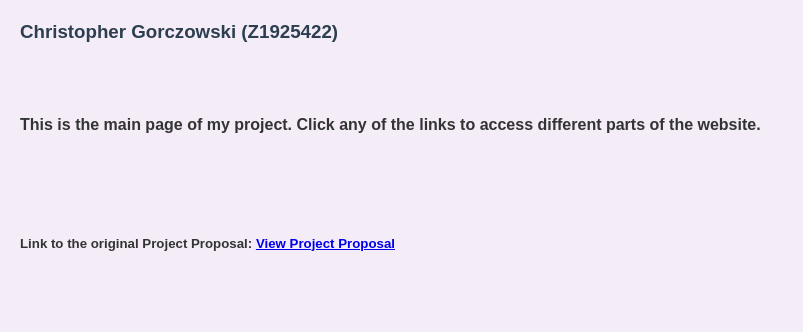
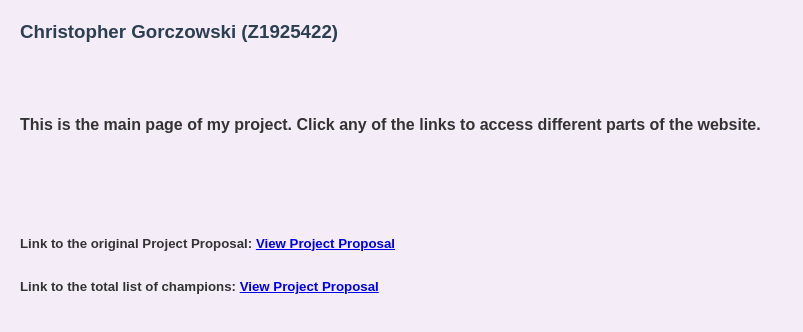
Before and after one commit to 0ttermatic/490-DataVis-Project, a plain HTML site: page index.html in a window 1280 px wide. Shown: the part 94-426 px from the top of the page, without its empty margins (0-803 px from the left). Drawn offline with Linux system fonts and the light colour scheme.

Commit message:
Change index to have link to new page

```diff
--- a/index.html
+++ b/index.html
@@ -12,5 +12,6 @@
     <br>
     <h4>This is the main page of my project.  Click any of the links to access different parts of the website.</h4> <br><br>
     <h5>Link to the original Project Proposal: <a href="project-proposal/ProjectProposal.html">View Project Proposal</a> </h5>
+    <h5>Link to the total list of champions: <a href="Prototype1/ChampionCount.html">View Project Proposal</a> </h5>
 </body>
 </html>
```
